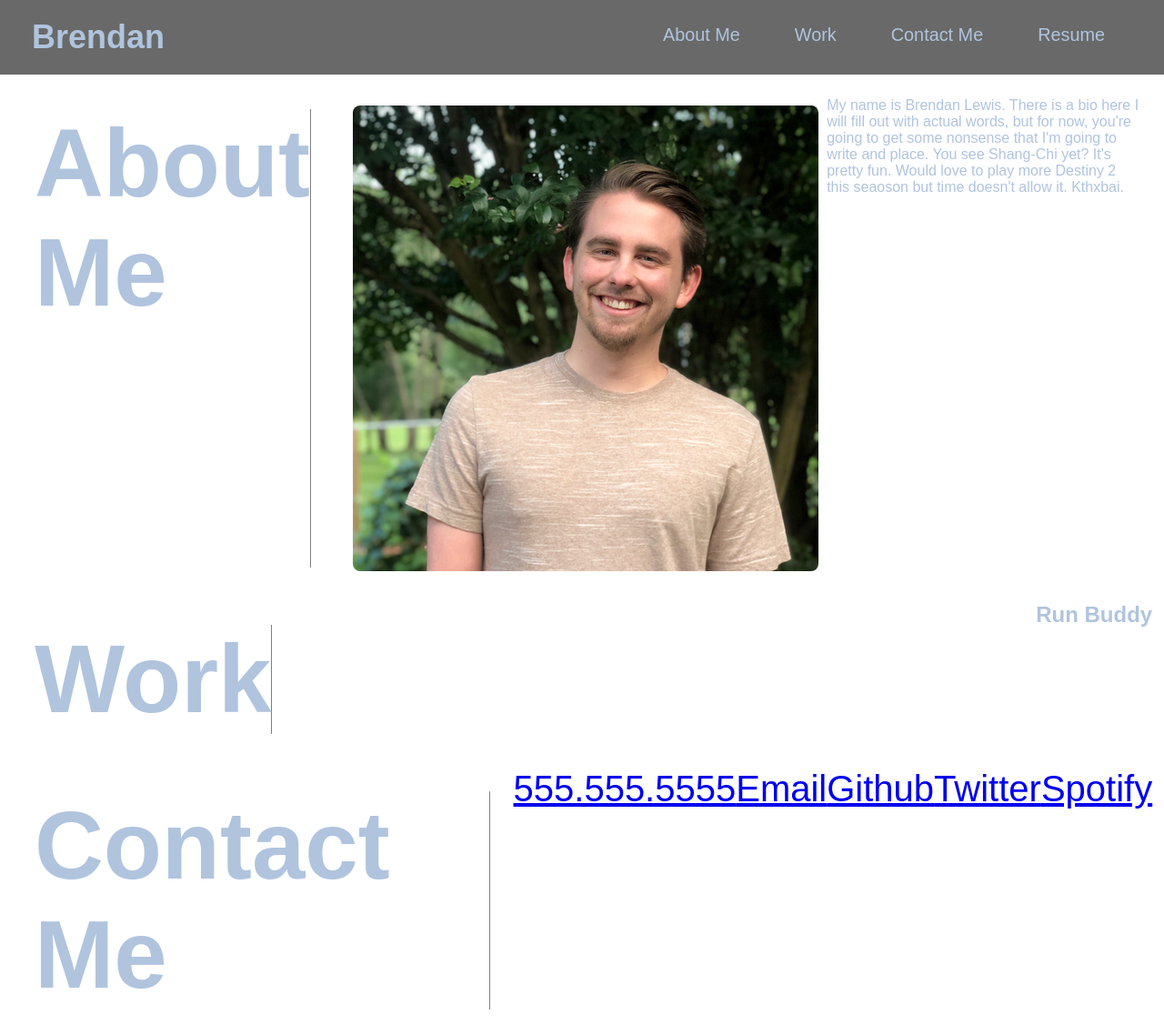
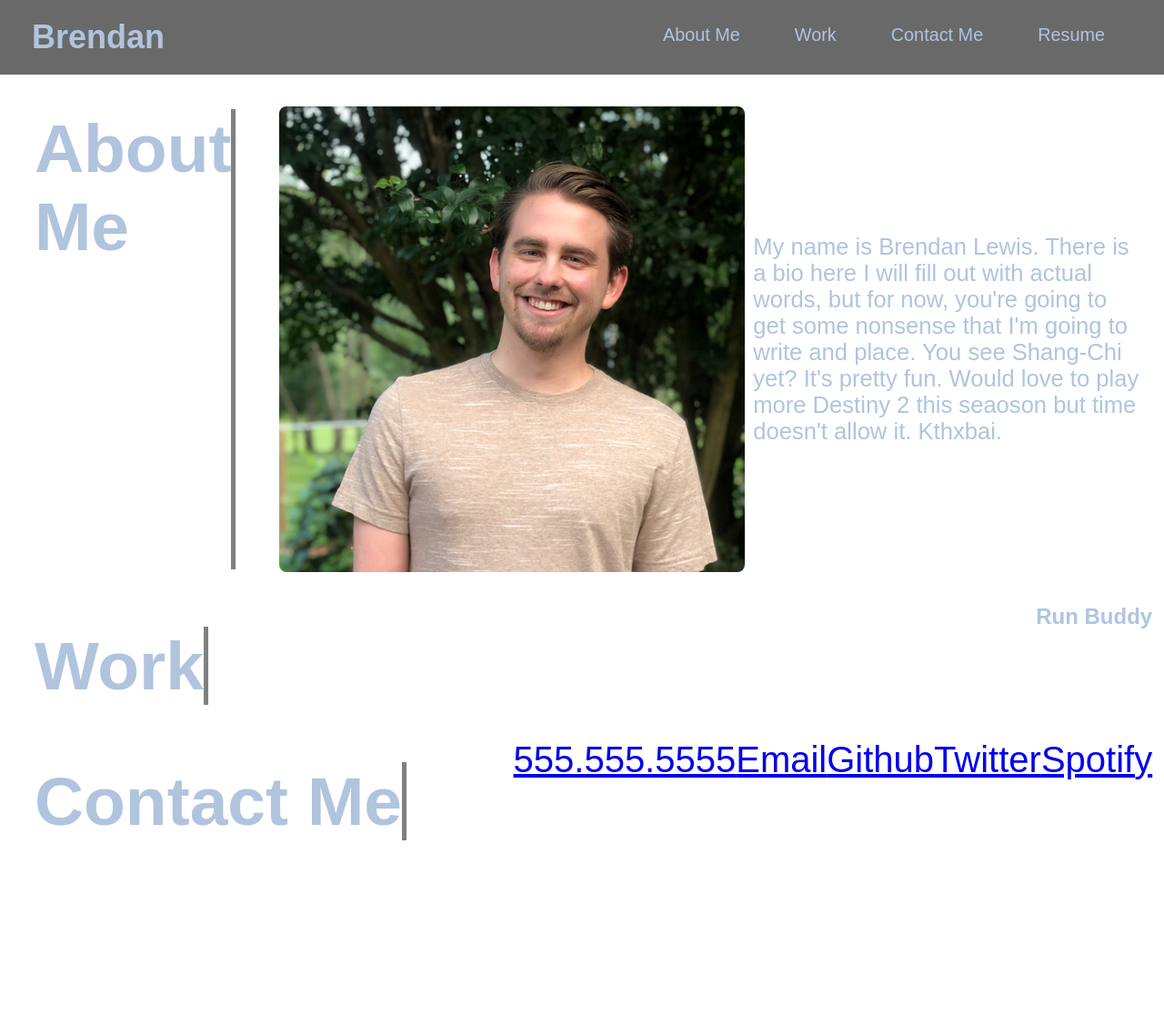
Before and after one commit to brendanjflewis/bl-professional-portfolio, a plain HTML site: page index.html in a window 1280 px wide. Shown: the whole page at 91% size. After the commit the page ends 962 px from the top, so only its background shows below. Drawn offline with Linux system fonts and the light colour scheme.

Commit message:
adjusted bio text size

```diff
--- a/assets/css/style.css
+++ b/assets/css/style.css
@@ -43,17 +43,16 @@ header nav ul li a {
 
 .about-me {
     display: flex;
-    flex: auto;
     justify-content: space-between;
     margin: 1%;
+    flex: auto;
 }
 
 .about-me-big {
     display: flex;
-    font-size: 70px;
+    font-size: 50px;
     margin: 2%;
-    border-right: 1px solid grey;
-    flex-grow: 1;
+    border-right: 5px solid grey;
 }
 
 .about-me-box {
@@ -68,12 +67,17 @@ header nav ul li a {
 }
 
 img {
-    max-width: 100%;
+    max-width: 80%;
     width: auto;
     height: auto;
     border-radius: 8px;
     border-color: #696969;
     margin: 1%;
+}
+
+p {
+    font-size: 2vw;
+    align-content: center;
 }
 
 .work {
@@ -84,9 +88,9 @@ img {
 
 .work-header {
     display: flex;
-    font-size: 70px;
+    font-size: 50px;
     align-items: flex-end;
-    border-right: 1px solid grey;
+    border-right: 5px solid grey;
     margin: 2%;
 }
 
@@ -103,8 +107,8 @@ img {
 
 .contact-me-header {
     display: flex;
-    font-size: 70px;
-    border-right: 1px solid grey;
+    font-size: 50px;
+    border-right: 5px solid grey;
     margin: 2%;
 }
 
```
